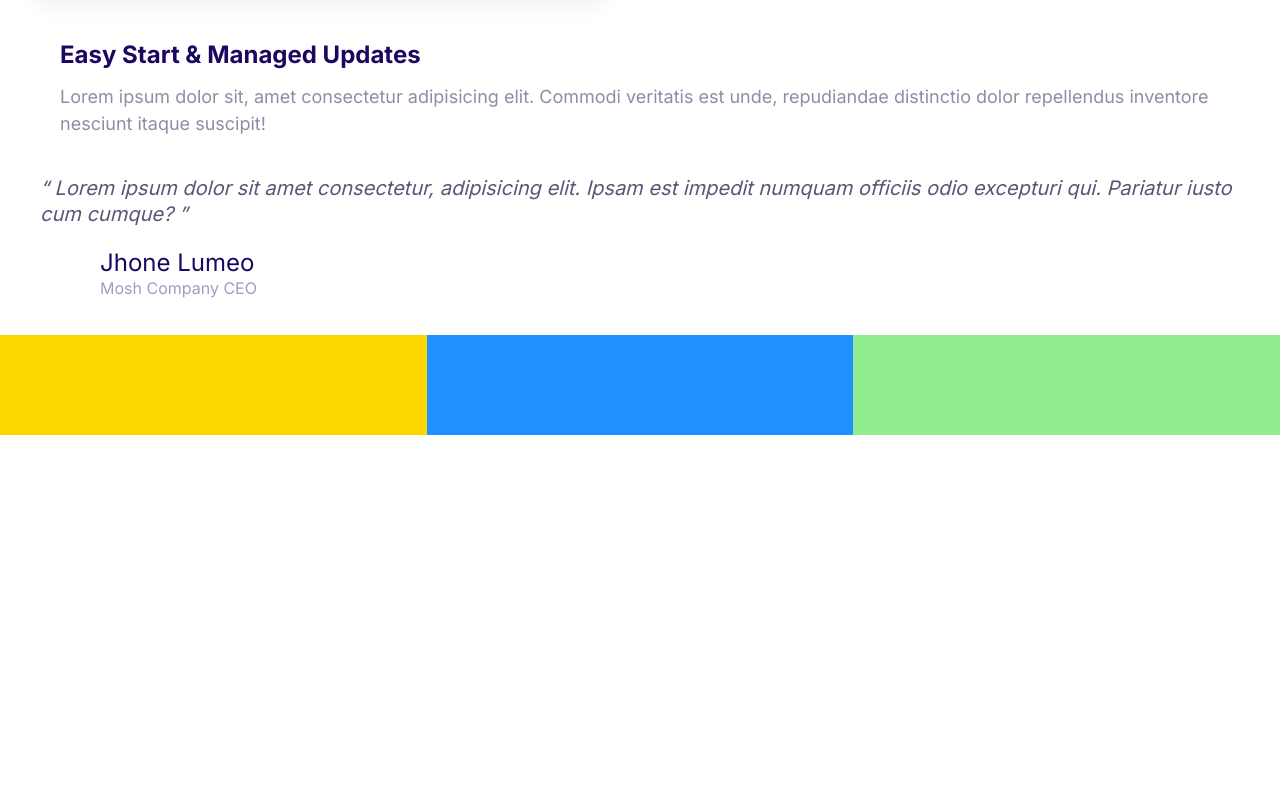
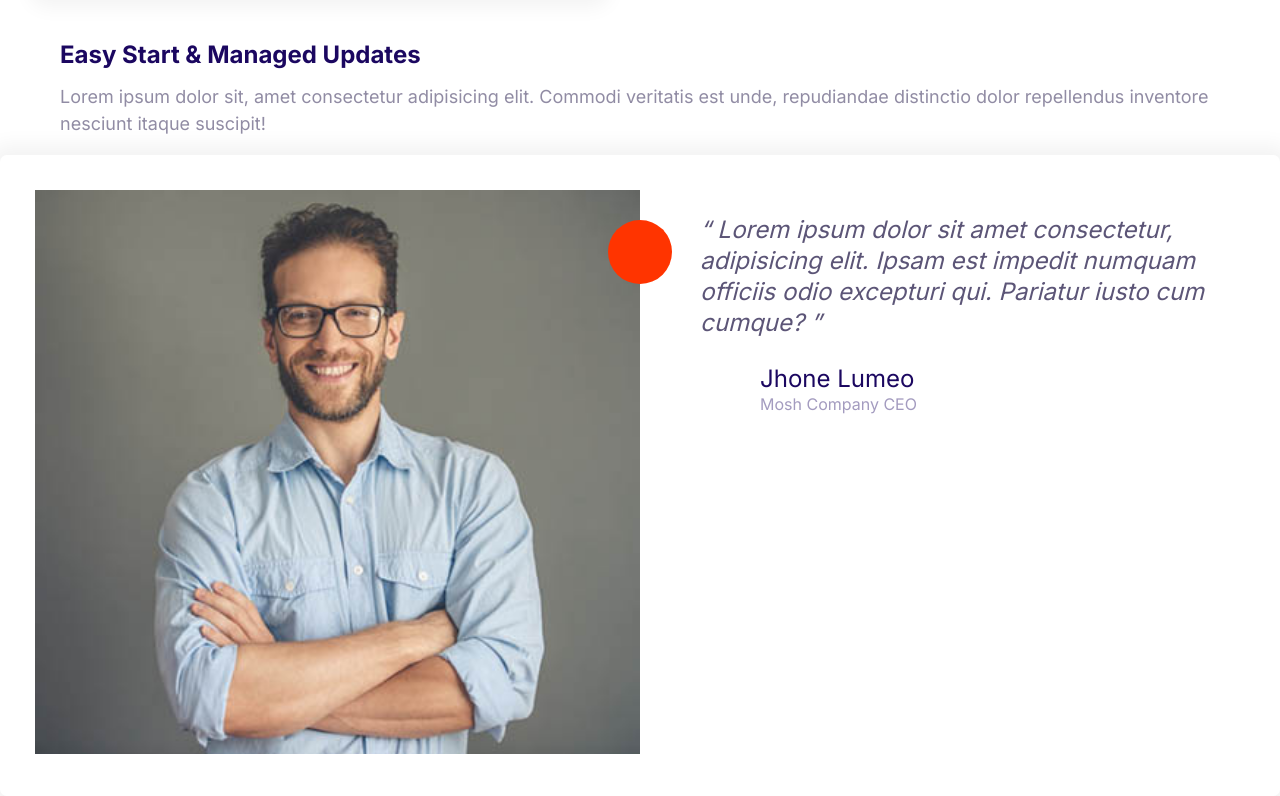
Before and after one commit to reynellb91/moshify, a plain HTML site: page index.html in a window 1280 px wide. Shown: the part 532-1328 px from the top of the page. Before the commit the page ends 967 px from the top, so only its background shows below. Drawn offline with Linux system fonts and the light colour scheme.

Commit message:
Define testimonials.

```diff
--- a/css/styles.css
+++ b/css/styles.css
@@ -170,8 +170,17 @@ a {
   height: 40px;
 }
 
+.icon--small {
+  width: 30px;
+  height: 30px;
+}
+
 .icon--primary {
   fill: var(--color-primary);
+}
+
+.icon--white {
+  fill: #fff;
 }
 
 .icon-container {
@@ -182,6 +191,10 @@ a {
   display: inline-flex;
   justify-content: center;
   align-items: center;
+}
+
+.icon-container--accent {
+  background: var(--color-accent);
 }
 
 /* Buttons */
@@ -452,3 +465,33 @@ a {
     grid-template-columns: repeat(3, 1fr);
   }
 }
+
+/* Testimonial */
+.testimonial {
+  padding: 3.5rem;
+}
+
+.testimonial__image {
+  position: relative;
+}
+
+.testimonial__image > img {
+  width: 100%;
+}
+
+.testimonial__image > .icon-container {
+  position: absolute;
+  top: 3rem;
+  right: -32px; /* size is half the .icon size defined  */
+}
+
+@media screen and (min-width: 768px) {
+  .testimonial .quote,
+  .testimonial .quote__author {
+    font-size: 2.4rem;
+  }
+
+  .testimonial .quote {
+    margin-left: 6rem;
+  }
+}
--- a/index.html
+++ b/index.html
@@ -50,10 +50,21 @@
         </p>
       </div>
     </div>
+    <div class="card testimonial">
+      <div class="grid grid--1x2">
+        <div class="testimonial__image">
+          <img src="/images/testimonial.jpg" alt="A happy, smiling customer" />
+          <span class="icon-container icon-container--accent">
+            <svg class="icon icon--white icon--small">
+              <use xlink:href="images/sprite.svg#quotes"></use>
+            </svg>
+          </span>
+        </div>
         <blockquote class="quote">
           <p class="quote__text">
             Lorem ipsum dolor sit amet consectetur, adipisicing elit. Ipsam est
-        impedit numquam officiis odio excepturi qui. Pariatur iusto cum cumque?
+            impedit numquam officiis odio excepturi qui. Pariatur iusto cum
+            cumque?
           </p>
           <footer>
             <div class="media">
@@ -69,11 +80,7 @@
             </div>
           </footer>
         </blockquote>
-    <div class="grid grid--1x2 grid--1x3">
-      <div style="height: 100px; background: gold"></div>
-      <div style="height: 100px; background: dodgerblue"></div>
-      <div style="height: 100px; background: lightgreen"></div>
-      <div></div>
+      </div>
     </div>
   </body>
 </html>
```
Also changed, not shown: components/testimonials.html (added, +31 -0 lines), images/testimonial.jpg (added). Lines whose indentation alone changed are shown as unchanged.
